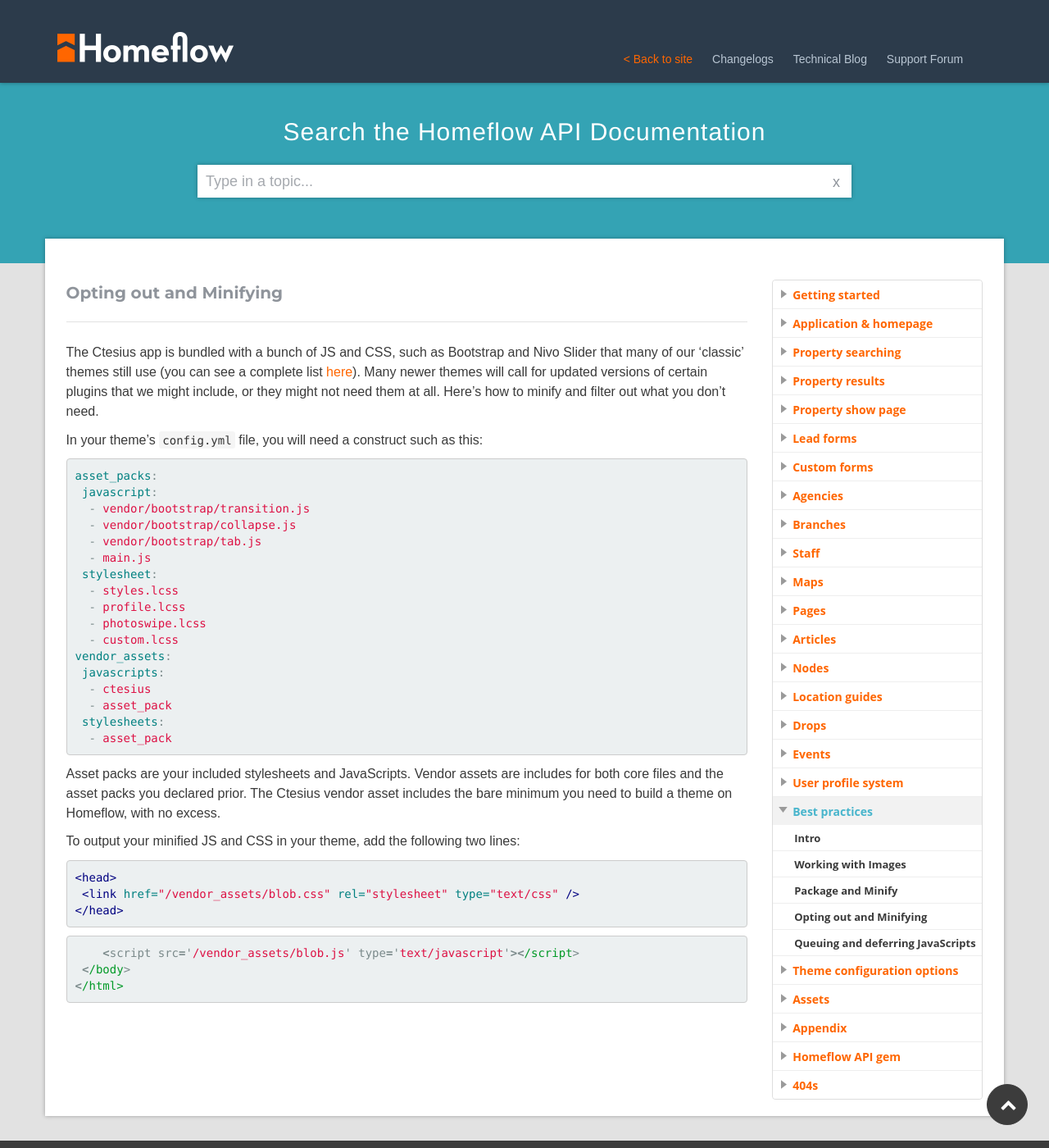
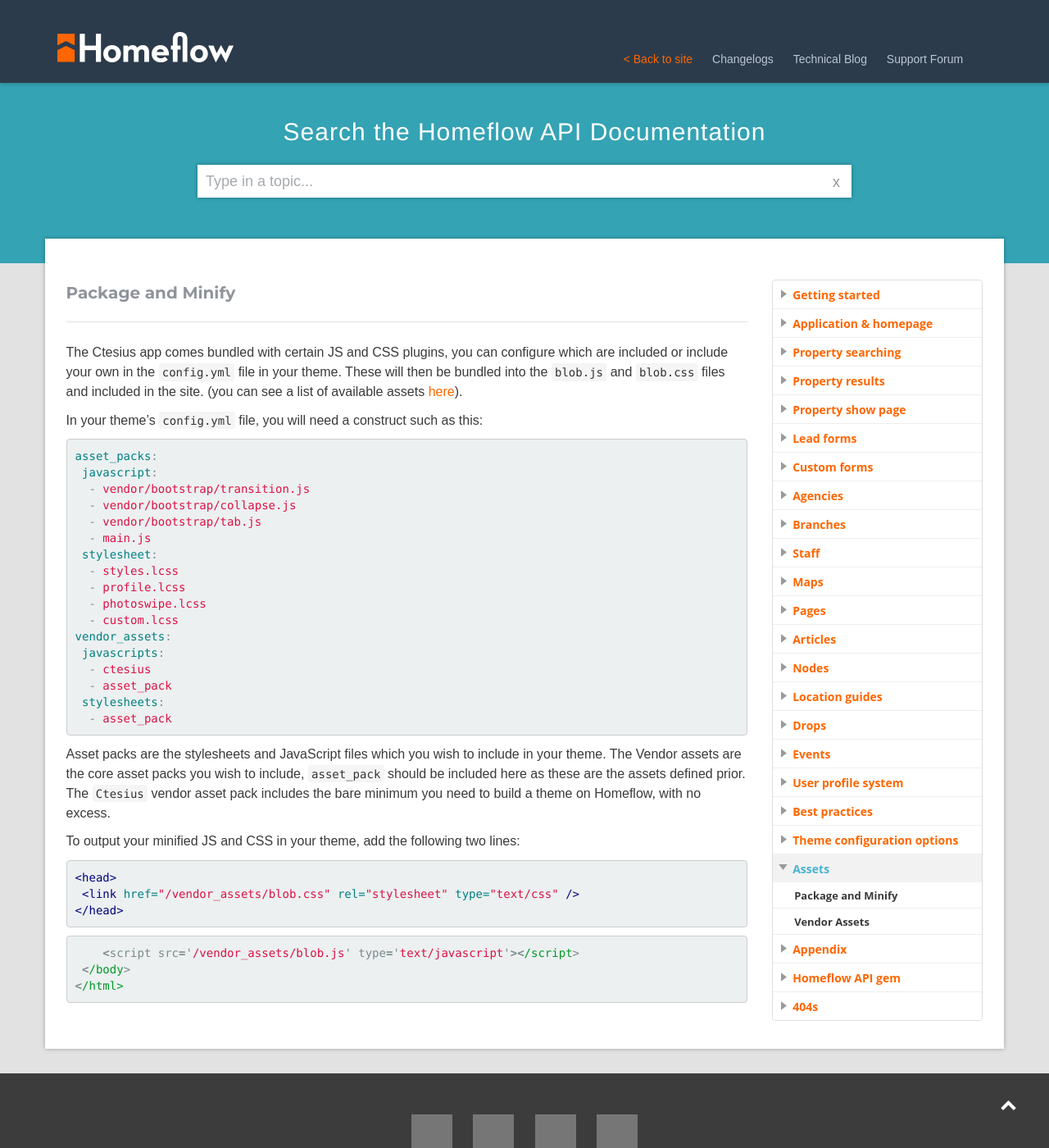
Before and after one commit to homeflow/homeflow.github.io, a Jekyll site: the page built from _posts/assets/2015-04-24-package-and-minify.md, in a window 1280 px wide and 1400 px high. Shown: the whole window at 82% size. Built offline with Jekyll 4.4.1, drawn with Linux system fonts in a browser that asks for light colours; grey boxes are pictures that could not be loaded.

Commit message:
asset changes

```diff
--- a/_posts/best-practices/2015-04-24-opting-out-minifying.md
+++ b/_posts/assets/2015-04-24-package-and-minify.md
@@ -1,10 +1,10 @@
 ---
 layout: default
-title: Opting out and Minifying
-modal-id: opting-out-minifying
-category: best-practices
+title: Package and Minify
+modal-id: package-and-minify
+category: assets
 ---
-The Ctesius app is bundled with a bunch of JS and CSS, such as Bootstrap and Nivo Slider that many of our 'classic' themes still use (you can see a complete list [here](/appendix/application-assets)). Many newer themes will call for updated versions of certain plugins that we might include, or they might not need them at all. Here's how to minify and filter out what you don't need.
+The Ctesius app comes bundled with certain JS and CSS plugins, you can configure which are included or include your own in the ``config.yml`` file in your theme. These will then be bundled into the ``blob.js`` and ``blob.css`` files and included in the site. (you can see a list of available assets [here](/appendix/application-assets)).
 
 In your theme's ``config.yml`` file, you will need a construct such as this:
 
@@ -28,7 +28,7 @@ vendor_assets:
   - asset_pack
 {% endhighlight %}
 
-Asset packs are your included stylesheets and JavaScripts. Vendor assets are includes for both core files and the asset packs you declared prior. The Ctesius vendor asset includes the bare minimum you need to build a theme on Homeflow, with no excess.
+Asset packs are the stylesheets and JavaScript files which you wish to include in your theme. The Vendor assets are the core asset packs you wish to include, ``asset_pack`` should be included here as these are the assets defined prior. The ``Ctesius`` vendor asset pack includes the bare minimum you need to build a theme on Homeflow, with no excess.
 
 To output your minified JS and CSS in your theme, add the following two lines:
 
```
Also changed, not shown: _posts/best-practices/2015-04-23-package-and-minify.md (deleted, +0 -33 lines).
